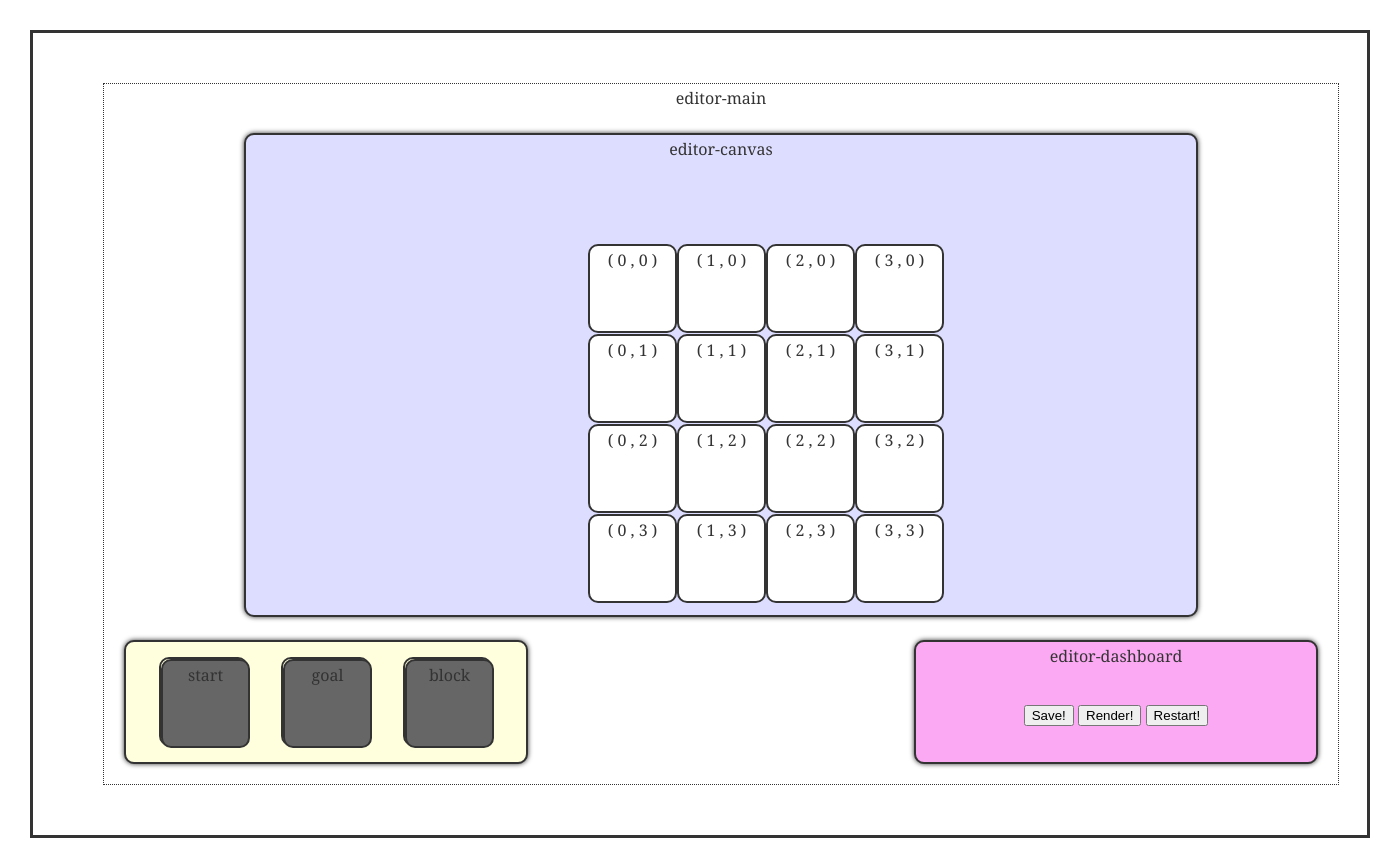
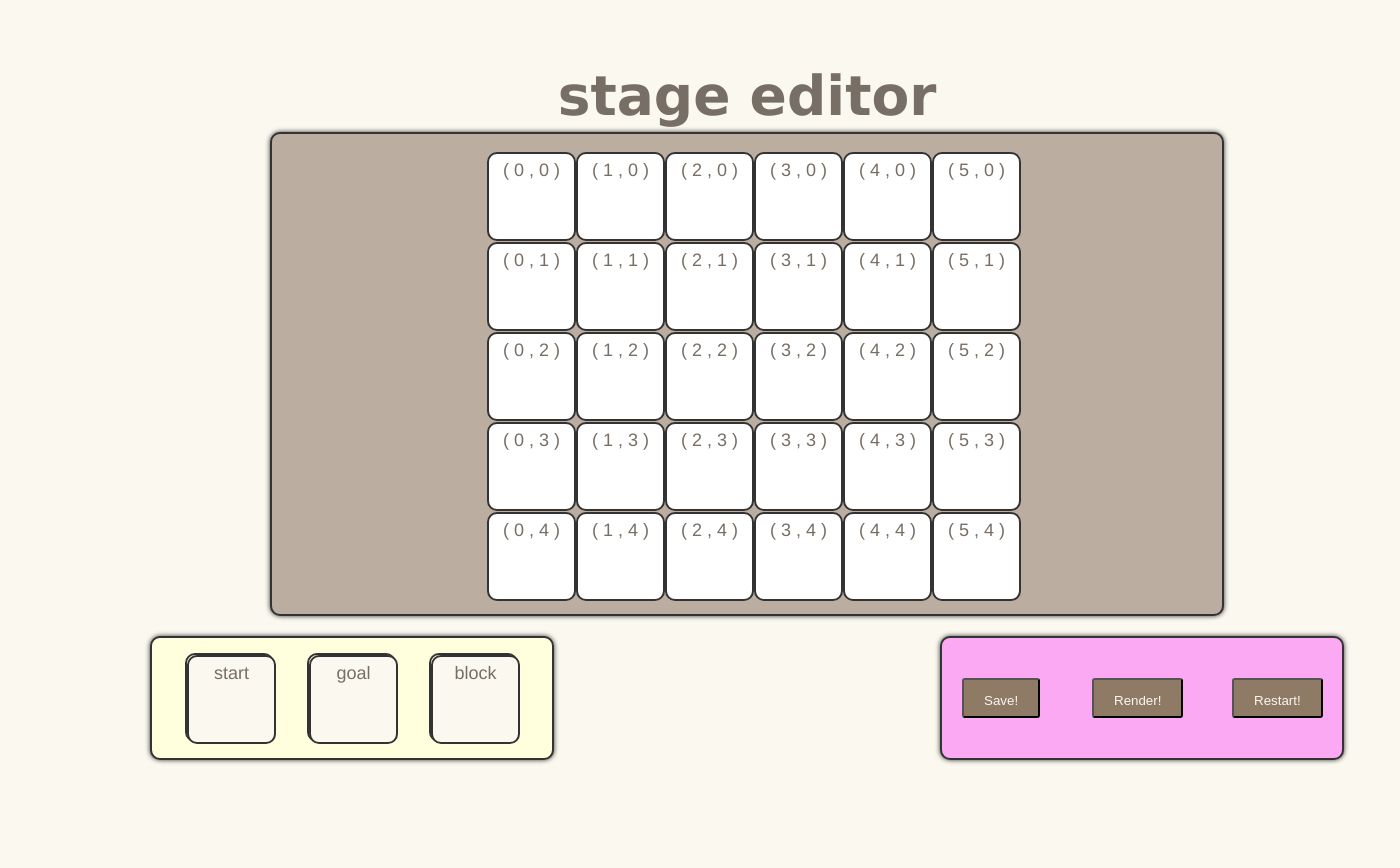
Before and after one commit to kevinpamplona/pdm, a Django app: page /stage/editor in a window 1400 px wide. After the commit the page ends 764 px from the top, so only its background shows below. Run offline with Django 3.2, Linux system fonts and the light colour scheme; some libraries are stand-ins or nearby versions.

Commit message:
fixed tile spacing

```diff
--- a/assets/style.css
+++ b/assets/style.css
@@ -1,10 +1,19 @@
-body {
+html, body {
 	margin: 30px;
 	font-family: "Georgia", serif;
 	line-height: 1.8em;
-	color: #333;
-	border-style: solid;
-	border-width:3px;
+	background: #faf8ef;
+
+	color: #776e65;
+	font-family: "Clear Sans", "Helvetica Neue", Arial, sans-serif;
+	font-size: 18px;
+}
+
+h1.title {
+	font-size: 55px;
+	font-weight: bold;
+	margin: 0;
+	display: block;
 }
 
 h1, h2, h3, h4 {
@@ -16,19 +25,24 @@ h1, h2, h3, h4 {
 	height: 700px;
 	margin: 50px 70px;
 	text-align: center;
-	border-style: dotted;
-	border-width:1px;
 	position: relative;
+}
+
+#allrows {
+	left: 0px;
+	top: -62px;
+	position: absolute;
 }
 
 #editor-canvas {
 	width: 950px;
 	height: 480px;
 	margin: 20px auto 0 auto;
-	background: #ddf;
+	background: #bbada0;
 	border: 2px solid #333;
 	border-radius: 10px;
 	box-shadow: 0 0 .3em rgba(0, 0, 0, .8);
+	position: relative;
 }
 
 #editor-palette {
@@ -64,7 +78,7 @@ h1, h2, h3, h4 {
 	border: 2px solid #333;
 	border-radius: 10px;
 	margin: 0px 0px 10px 0px;
-	background: #666;
+	background: #faf8ef;
 }
 
 #elements-goal {
@@ -74,7 +88,7 @@ h1, h2, h3, h4 {
 	border: 2px solid #333;
 	border-radius: 10px;
 	margin: 0px 0px 10px 0px;
-	background: #666;
+	background: #faf8ef;
 }
 
 #elements-block {
@@ -84,7 +98,7 @@ h1, h2, h3, h4 {
 	border: 2px solid #333;
 	border-radius: 10px;
 	margin: 0px 0px 10px 0px;
-	background: #666;
+	background: #faf8ef;
 }
 
 .elements-slot {
@@ -96,9 +110,39 @@ h1, h2, h3, h4 {
 	margin: 15px 0 0 33px;
 }
 
+#savebutton {
+  left: 20px;
+  top: 40px;
+}
+
+#renderbutton {
+  left: 150px;
+  top: 40px;
+}
+
+#restartbutton {
+  left: 290px;
+  top: 40px;
+}
+
+.navbutton {
+  display: inline-block;
+  background: #8f7a66;
+  border-radius: 3px;
+  padding: 0 20px;
+  text-decoration: none;
+  color: #f9f6f2;
+  height: 40px;
+  line-height: 42px;
+  display: block;
+  text-align: center;
+  position: absolute;
+}
+
 .canvas-row {
+	position: relative;
 	height: 90px;
-	margin: 0px 0px 0px 342px;
+	margin: 0px 0px 0px 215px;
 }
 
 .canvas-first-row {
--- a/stage/editor.html
+++ b/stage/editor.html
@@ -34,14 +34,14 @@ function init() {
 		helper: 'clone'
 	});
 
-	for (var y = 0; y < 4; y++) {
+	for (var y = 0; y < 5; y++) {
 		var div_id = "row_" + y
 		var canvas_row_class = 'canvas-row';
 		if (y == 0) {
 			canvas_row_class = 'canvas-row canvas-first-row'
 		}
-		$("<div id='" + div_id + "' class='" + canvas_row_class + "'></div>").appendTo( '#editor-canvas' );
-		for (var x = 0; x < 4; x++) {
+		$("<div id='" + div_id + "' class='" + canvas_row_class + "'></div>").appendTo( '#allrows' );
+		for (var x = 0; x < 6; x++) {
 			$("<div class='canvas-droppable'>( " + x + " , " + y + " )</div>").data( {'coordinates': [x, y]} ).appendTo('#' + div_id).droppable({
 				accept: '.elements',
 				hoverClass: 'hovered',
@@ -110,13 +110,13 @@ function getY(coords) {
 
 function renderStage() {
 
-	var stage_data_arr = new Array(4);
-	for (var i = 0; i < 4; i++) {
-		stage_data_arr[i] = new Array(4);
+	var stage_data_arr = new Array(5);
+	for (var i = 0; i < 5; i++) {
+		stage_data_arr[i] = new Array(6);
 	}
 
-	for (var i = 0; i < 4; i++) {
-		for (var j = 0; j < 4; j++) {
+	for (var i = 0; i < 5; i++) {
+		for (var j = 0; j < 6; j++) {
 			stage_data_arr[i][j] = " ";
 		}
 	}
@@ -140,8 +140,8 @@ function renderStage() {
 	}
 
 	var string_out = "";
-	for (var y = 0; y < 4; y++) {
-		for (var x = 0; x < 4; x++) {
+	for (var y = 0; y < 5; y++) {
+		for (var x = 0; x < 6; x++) {
 			string_out += stage_data_arr[x][y];
 		}
 		string_out += "\n";
@@ -149,8 +149,8 @@ function renderStage() {
 
 	//alert(string_out);
 
-	var stage_width = 4;
-	var stage_height = 4;
+	var stage_width = 6;
+	var stage_height = 5;
 	var stage_data = string_out;
 	var stage_owner = "johndoe";
 	json_request( "/stage/render",
@@ -177,18 +177,20 @@ function handle_render_response(data) {
 
 <body>
 	<div id="editor-main">
-		editor-main
-		<div id="editor-canvas">editor-canvas</div>
+			<h1 class="title">stage editor</h1>
+		<div id="editor-canvas">
+			<div id="allrows"></div>
+		</div>
 		<div id="editor-palette">
 			<div id="elements-start-slot" class="elements-slot"></div>
 			<div id="elements-goal-slot" class="elements-slot"></div>
 			<div id="elements-block-slot" class="elements-slot"></div>
 		</div>
-		<div id="editor-dashboard">editor-dashboard
+		<div id="editor-dashboard">
 			<br><br>
-			<button type="button" onclick="alert('Stage has been saved!');">Save!</button>
-			<button type="button" onclick="renderStage();">Render!</button>
-			<button type="button" onclick="alert('Stage has been restarted!')">Restart!</button>
+			<button id="savebutton" class="navbutton" type="button" onclick="alert('Stage has been saved!');">Save!</button>
+			<button id="renderbutton"class="navbutton" type="button" onclick="renderStage();">Render!</button>
+			<button id="restartbutton" class="navbutton" type="button" onclick="alert('Stage has been restarted!')">Restart!</button>
 		</div>
 	</div>
 </body>
```
